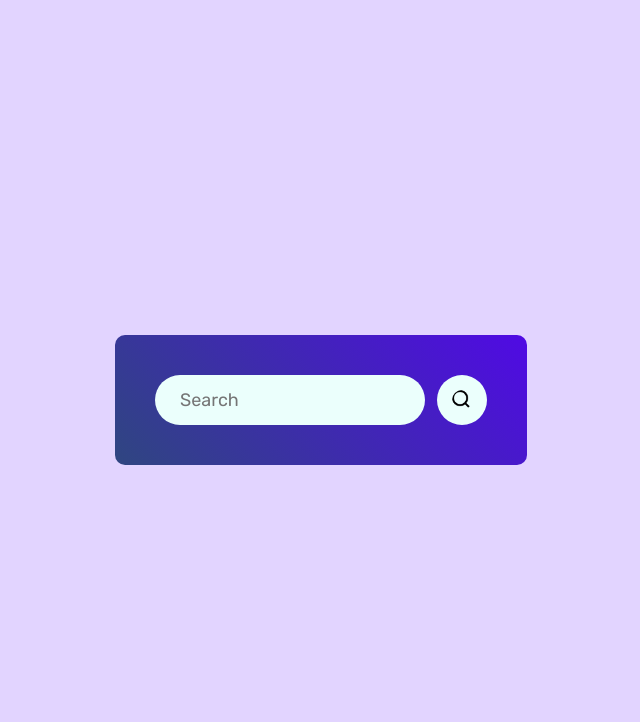
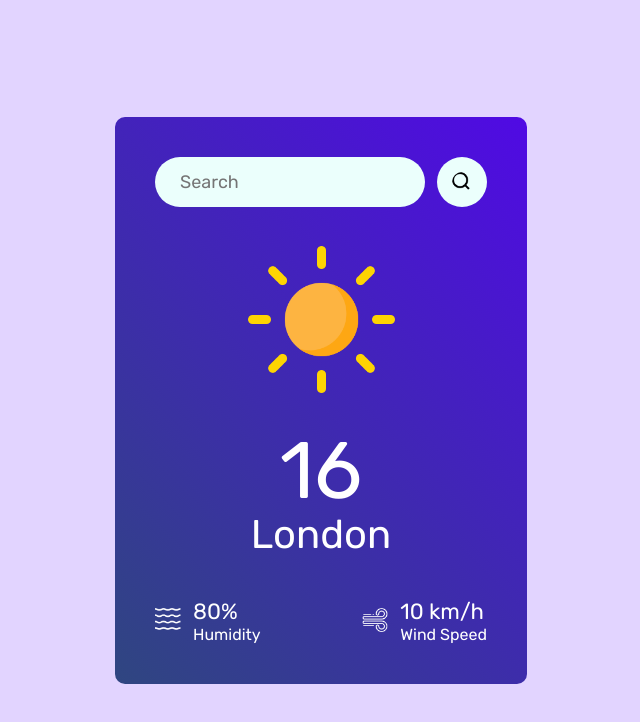
Before and after one commit to KrishnaGulalia/SkyCast, a React (Vite) app in the folder skycast/: page / in a window 1280 px wide. Shown: the top 722 px of the page, without its empty margins (319-959 px from the left). Built offline with nearby package versions, Linux system fonts and the light colour scheme.

Commit message:
updated css and weather app component

```diff
--- a/skycast/src/components/Weather.css
+++ b/skycast/src/components/Weather.css
@@ -31,3 +31,37 @@
     border-radius: 50%;
     background: #ebfffc;
 }
+.weather-icon{
+    width: 150px;
+    margin: 30px 0;
+}
+.temp{
+    color:white;
+    font-size:80px;
+    line-height: 1;
+}
+.location{
+    color:white;
+    font-size: 40px;
+}
+.weather-data{
+    width: 100%;
+    margin-top: 40px;
+    display: flex;
+    color:white;
+    justify-content: space-between;
+}
+.weather-data .col{
+    display: flex;
+    align-items: flex-start;
+    gap: 12px;
+    font-size: 22px;
+}
+.weather-data .col span{
+    display: block;
+    font-size:16px;
+}
+.weather-data .col img{
+    width:26px;
+    margin-top:10px;
+}
--- a/skycast/src/components/Weather.jsx
+++ b/skycast/src/components/Weather.jsx
@@ -17,6 +17,25 @@
             {/* <p>🔍</p> */}
             <img src={Search_icon} alt='' ></img>
         </div>
+        <img src={Clear_icon} alt='' className='Weather-icon'></img>
+        <p className='temp'>16</p>
+        <p className='location'>London</p>
+        <div className='weather-data'>
+          <div className='col'>
+            <img src={humidity_icon} alt="" />
+            <div>
+              <p>80%</p>
+              <span>Humidity</span>
+            </div>
+          </div>
+          <div className='col'>
+            <img src={wind_icon} alt="" />
+            <div>
+              <p>10 km/h</p>
+              <span>Wind Speed</span>
+            </div>
+          </div>
+        </div>
     </div>
   )
 }
```
